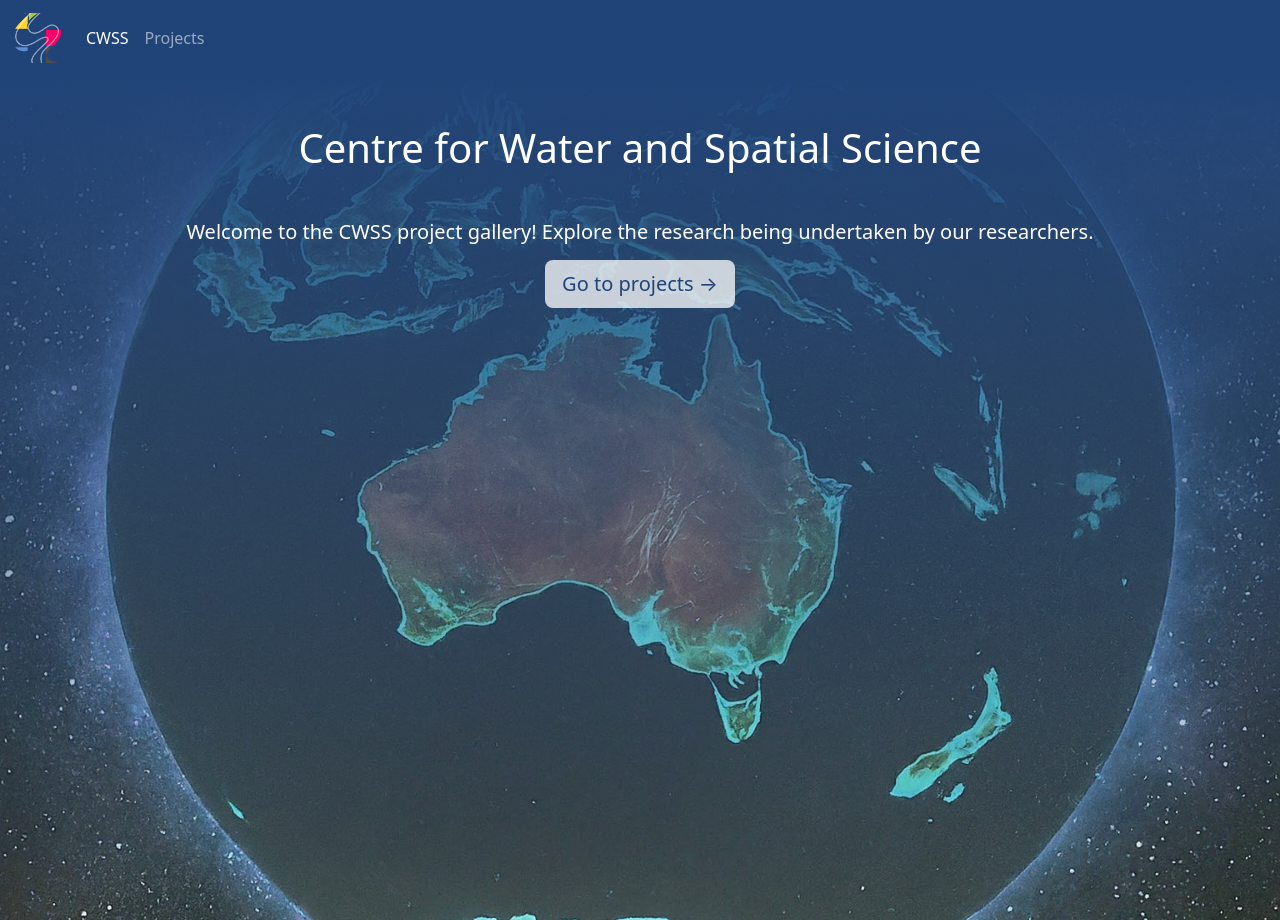
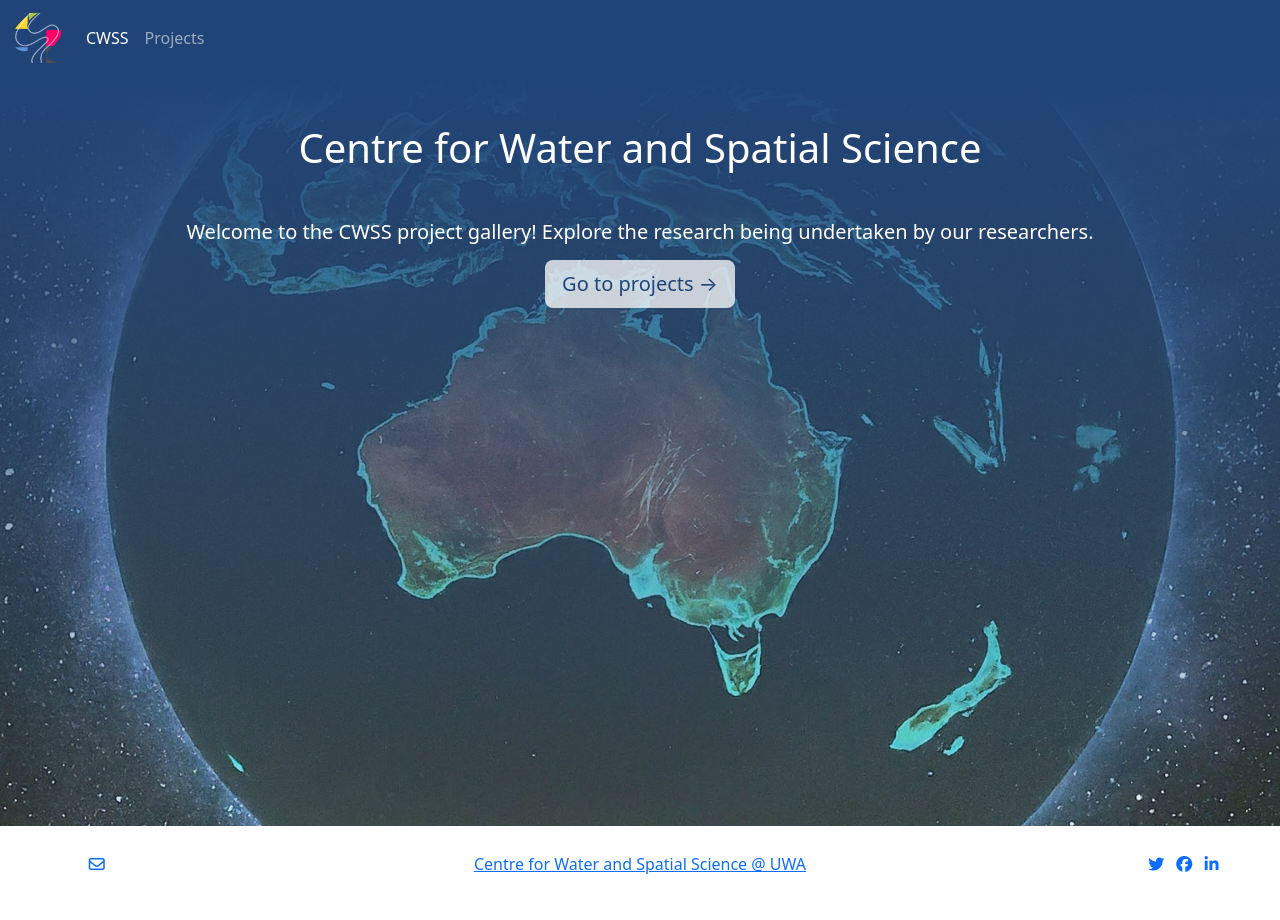
Before and after one commit to jmad1v07/cwss-projects, a Jekyll site: the page built from index.markdown, in a window 1280 px wide. Built offline with Jekyll 4.4.1, drawn with Linux system fonts in a browser that asks for light colours; nearby versions of some CDN libraries.

Commit message:
add footer

```diff
--- /dev/null
+++ b/_layouts/default_landing.html
@@ -0,0 +1,35 @@
+<!doctype html>
+<html>
+  <head>
+    <meta charset="utf-8">
+    <meta name="viewport" content="width=device-width, initial-scale=1">
+    <link href="https://cdn.jsdelivr.net/npm/bootstrap@5.3.2/dist/css/bootstrap.min.css" rel="stylesheet">
+    <script src="https://cdn.jsdelivr.net/npm/bootstrap@5.3.2/dist/js/bootstrap.bundle.min.js"></script>
+    <script src="https://cdn.jsdelivr.net/npm/@popperjs/core@2.11.6/dist/umd/popper.min.js"></script>
+    <script src="https://kit.fontawesome.com/4f698176b3.js" crossorigin="anonymous"></script>
+
+    <link rel="stylesheet" href="{{site.baseurl}}/assets/css/main.css">
+
+  </head>
+    <title>{{ page.title }}</title>
+  </head>
+  <body class="d-flex flex-column vh-100">
+    {% include navbar.html %}
+    {{ content }}
+    <footer class="footer mt-auto">
+      <!-- <hr> -->
+      <div class="row mb-4">
+        <div class="col-2 text-center">
+          <a href="cwss@uwa.edu.au"><i class="fa-regular fa-envelope m-1"></i></a>
+        </div>
+        <div class="col-8 text-center">
+          <a href="https://www.uwa.edu.au/research-uwa/centres/centre-for-water-and-spatial-science" target="_blank">Centre for Water and Spatial Science @ UWA</a>
+        </div>
+        <div class="col-2 text-center">
+          <a href="https://x.com/CWSS_UWA" target="_blank"><i class="fa-brands fa-twitter m-1"></i></a>
+          <a href="" target="https://www.facebook.com/UWACWSS"><i class="fa-brands fa-facebook m-1"></i></a>
+          <a href="https://www.linkedin.com/company/cwssuwa/" target="_blank"><i class="fa-brands fa-linkedin-in m-1"></i></a>
+        </div>
+      </div>
+    </footer>
+</html>
--- a/assets/css/main.css
+++ b/assets/css/main.css
@@ -1,7 +1,7 @@
-/* Landing image */
+/* Landing image - navbar is 56px*/
 .landing-div {
-    height: calc(100vh - 56px);
-    min-height: calc(100vh - 56px);
+    height: calc(100vh - 150px);
+    min-height: calc(100vh - 150px);
     min-width: 100vw;
     background-size: cover;
     background-position: center;
--- a/index.markdown
+++ b/index.markdown
@@ -1,5 +1,5 @@
 ---
-layout: default
+layout: default_landing
 title: CWSS
 ---
 
```
